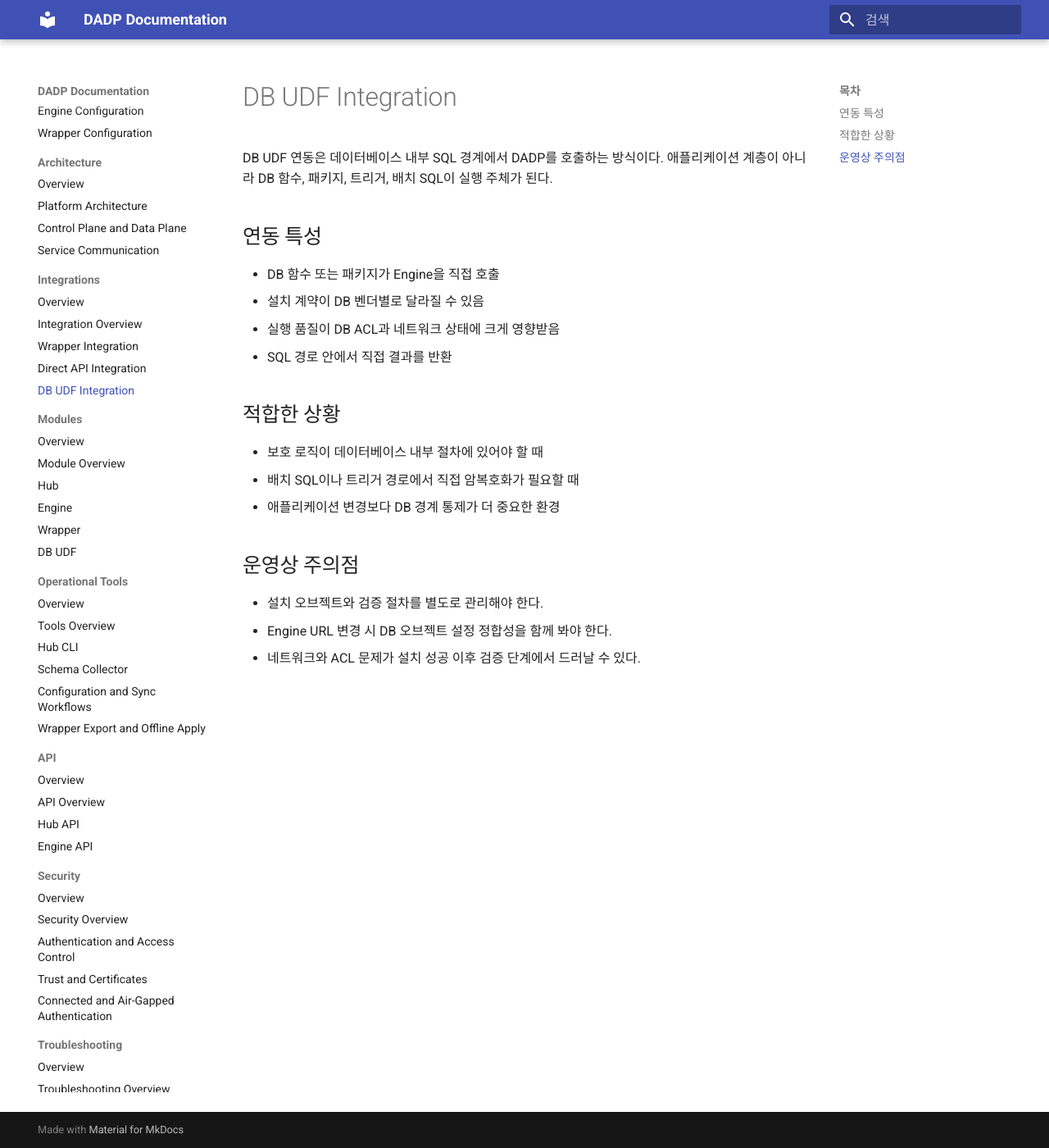
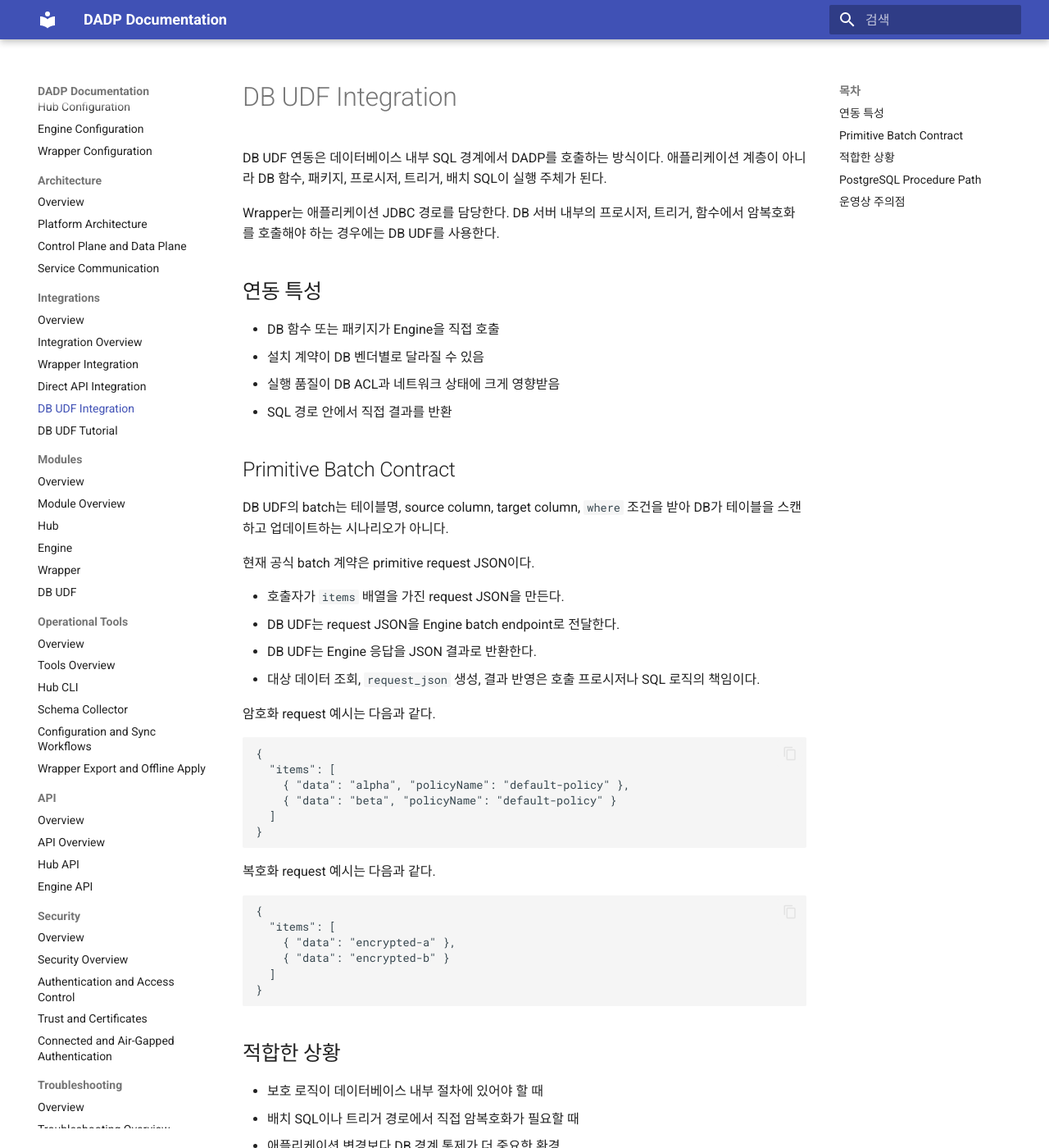
Before and after one commit to daoneCSH/docs-public, an MkDocs documentation site: the page built from docs/integrations/db-udf-integration.md, in a window 1280 px wide and 1400 px high. Shown: the whole window at 82% size. Built offline with MkDocs 1.6.1 and Material for MkDocs 9.7.7, drawn with Linux system fonts in a browser that asks for light colours; some of the changed text lies outside the part shown.

Commit message:
docs: add db udf tutorial

````diff
--- a/docs/integrations/db-udf-integration.md
+++ b/docs/integrations/db-udf-integration.md
@@ -1,6 +1,8 @@
 # DB UDF Integration
 
-DB UDF 연동은 데이터베이스 내부 SQL 경계에서 DADP를 호출하는 방식이다. 애플리케이션 계층이 아니라 DB 함수, 패키지, 트리거, 배치 SQL이 실행 주체가 된다.
+DB UDF 연동은 데이터베이스 내부 SQL 경계에서 DADP를 호출하는 방식이다. 애플리케이션 계층이 아니라 DB 함수, 패키지, 프로시저, 트리거, 배치 SQL이 실행 주체가 된다.
+
+Wrapper는 애플리케이션 JDBC 경로를 담당한다. DB 서버 내부의 프로시저, 트리거, 함수에서 암복호화를 호출해야 하는 경우에는 DB UDF를 사용한다.
 
 ## 연동 특성
 
@@ -9,14 +11,54 @@ DB UDF 연동은 데이터베이스 내부 SQL 경계에서 DADP를 호출하는
 - 실행 품질이 DB ACL과 네트워크 상태에 크게 영향받음
 - SQL 경로 안에서 직접 결과를 반환
 
+## Primitive Batch Contract
+
+DB UDF의 batch는 테이블명, source column, target column, `where` 조건을 받아 DB가 테이블을 스캔하고 업데이트하는 시나리오가 아니다.
+
+현재 공식 batch 계약은 primitive request JSON이다.
+
+- 호출자가 `items` 배열을 가진 request JSON을 만든다.
+- DB UDF는 request JSON을 Engine batch endpoint로 전달한다.
+- DB UDF는 Engine 응답을 JSON 결과로 반환한다.
+- 대상 데이터 조회, `request_json` 생성, 결과 반영은 호출 프로시저나 SQL 로직의 책임이다.
+
+암호화 request 예시는 다음과 같다.
+
+```json
+{
+  "items": [
+    { "data": "alpha", "policyName": "default-policy" },
+    { "data": "beta", "policyName": "default-policy" }
+  ]
+}
+```
+
+복호화 request 예시는 다음과 같다.
+
+```json
+{
+  "items": [
+    { "data": "encrypted-a" },
+    { "data": "encrypted-b" }
+  ]
+}
+```
+
 ## 적합한 상황
 
 - 보호 로직이 데이터베이스 내부 절차에 있어야 할 때
 - 배치 SQL이나 트리거 경로에서 직접 암복호화가 필요할 때
 - 애플리케이션 변경보다 DB 경계 통제가 더 중요한 환경
 
+## PostgreSQL Procedure Path
+
+PostgreSQL에서는 `dadp_encrypt`, `dadp_decrypt`, `dadp_batch_encrypt`, `dadp_batch_decrypt`가 SQL function으로 설치된다. 따라서 PL/pgSQL procedure, function, trigger function 내부에서 호출할 수 있다.
+
+자세한 절차와 SQL 예시는 [DB UDF Tutorial](db-udf-tutorial.md)을 따른다.
+
 ## 운영상 주의점
 
 - 설치 오브젝트와 검증 절차를 별도로 관리해야 한다.
 - Engine URL 변경 시 DB 오브젝트 설정 정합성을 함께 봐야 한다.
 - 네트워크와 ACL 문제가 설치 성공 이후 검증 단계에서 드러날 수 있다.
+- DB UDF 자체가 테이블 스캔이나 컬럼 업데이트를 수행한다고 전제하지 않는다. 해당 로직은 고객 DB 프로시저나 SQL에서 명시적으로 작성한다.
--- a/mkdocs.yml
+++ b/mkdocs.yml
@@ -60,6 +60,7 @@ nav:
       - Wrapper Integration: integrations/wrapper-integration.md
       - Direct API Integration: integrations/direct-api-integration.md
       - DB UDF Integration: integrations/db-udf-integration.md
+      - DB UDF Tutorial: integrations/db-udf-tutorial.md
   - Modules:
       - Overview: modules/index.md
       - Module Overview: modules/module-overview.md
````
Also changed, not shown: docs/integrations/db-udf-tutorial.md (added, +203 -0 lines), docs/integrations/index.md (+1 -0 lines), docs/manuals/index.md (+2 -0 lines), docs/modules/db-udf.md (+23 -0 lines).
